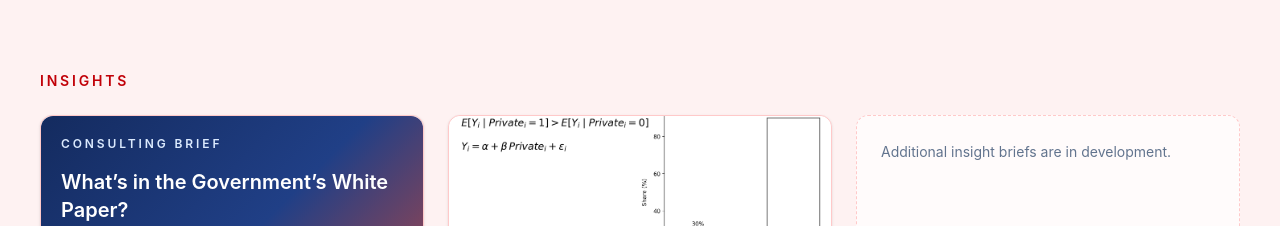
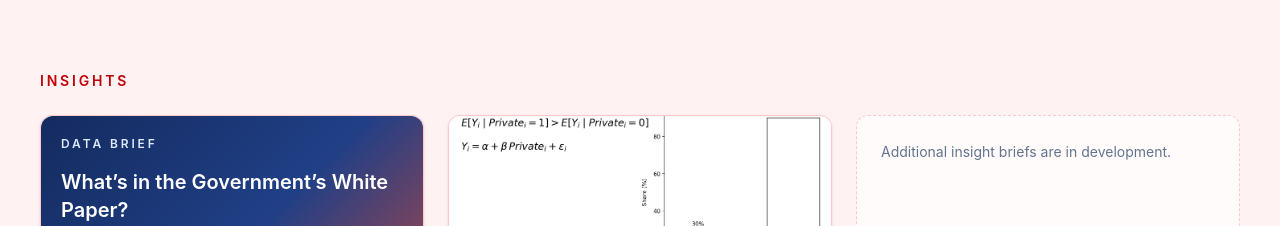
Before and after one commit to sgaut002/metrics-nepal-site, a React (Vite) app: page / in a window 1280 px wide. Shown: the part 1120-1346 px from the top of the page. Built offline with nearby package versions, Linux system fonts and the light colour scheme.

Commit message:
Fix savings label and card wording

```diff
--- a/src/App.jsx
+++ b/src/App.jsx
@@ -556,14 +556,16 @@ function WhitePaperChartGraphic({ chart }) {
     const formattedValue = formatChartValue(chart, value, chart.yKey);
 
     if (useVerticalBars) {
+      const isNegative = typeof value === "number" && value < 0;
+
       return (
         <text
-          x={x + width + 8}
+          x={isNegative ? x + width - 8 : x + width + 8}
           y={y + height / 2 + 4}
           fill="#0f172a"
           fontSize={isCompactViewport ? 13 : 12}
           fontWeight={600}
-          textAnchor="start"
+          textAnchor={isNegative ? "end" : "start"}
         >
           {formattedValue}
         </text>
@@ -1188,7 +1190,7 @@ function Homepage({ isMobileMenuOpen, onCloseMobileMenu, onToggleMobileMenu }) {
               >
                 <div className="rounded-t-xl bg-[linear-gradient(135deg,#142b5f_0%,#203f86_55%,#b04646_100%)] p-5 text-white">
                   <div className="text-xs font-semibold uppercase tracking-[0.24em] text-blue-100">
-                    Consulting Brief
+                    Data Brief
                   </div>
                   <h3 className="mt-4 text-xl font-semibold leading-7">
                     {WHITE_PAPER_TITLE}
```
